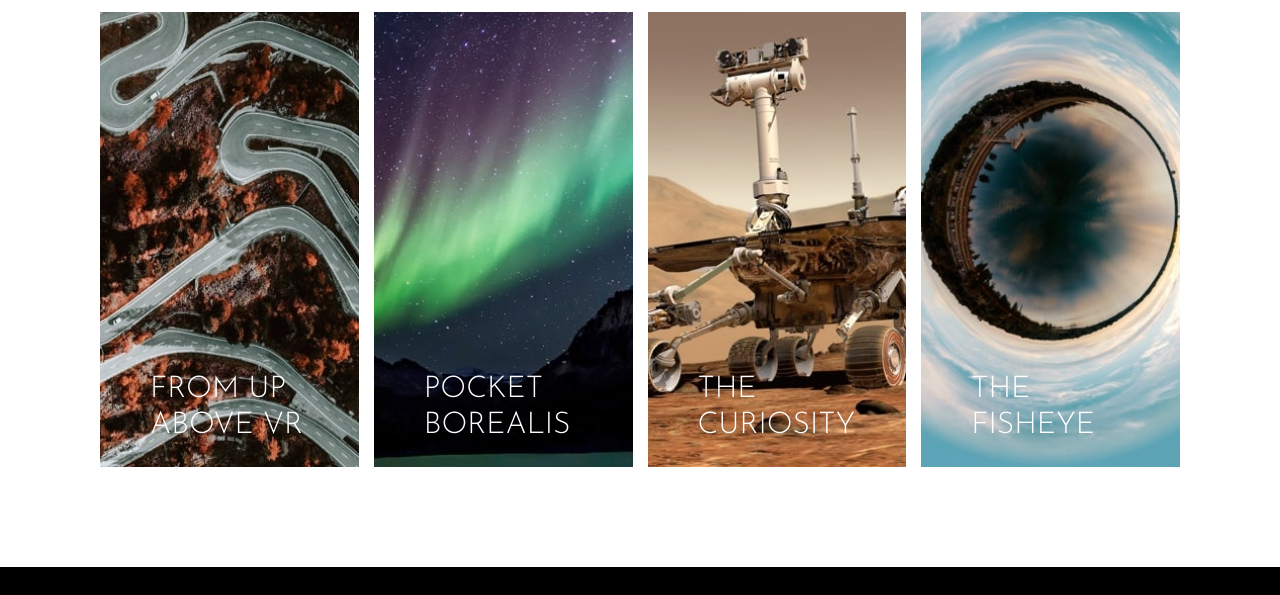
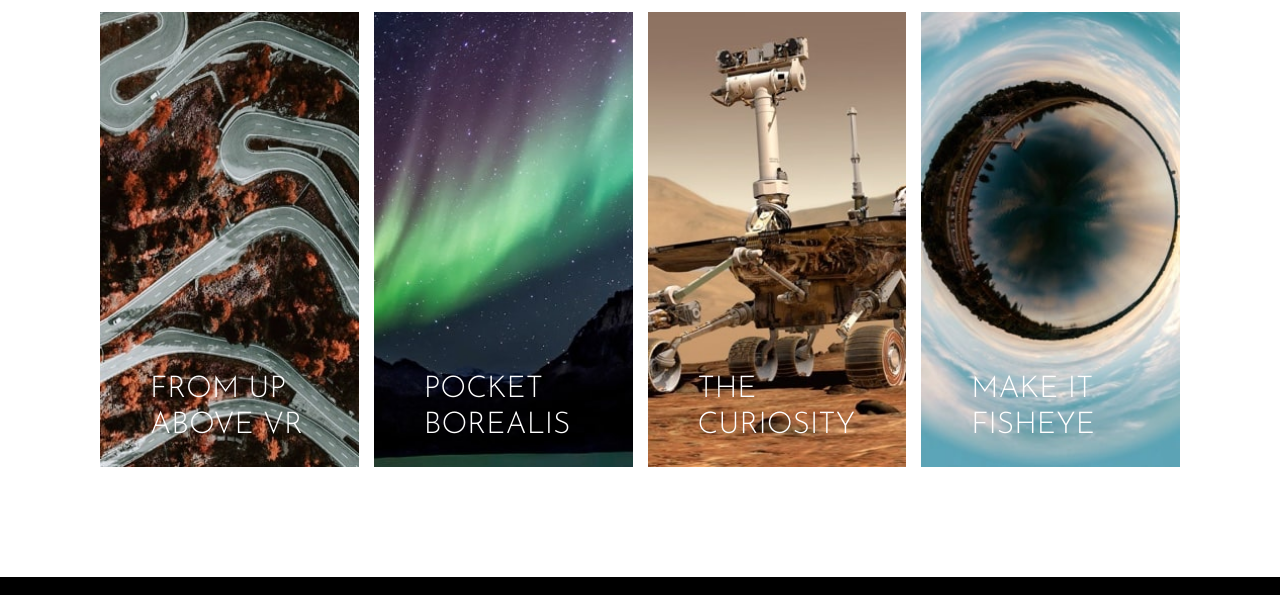
Before and after one commit to mdsaifurrahman117/Mid-Term-Exam, a plain HTML site: page index.html in a window 1280 px wide. Shown: the part 1930-2525 px from the top of the page. Drawn offline with Linux system fonts and the light colour scheme.

```diff
--- a/index.html
+++ b/index.html
@@ -99,7 +99,7 @@
           </div>
           <div class="image">
             <img src="images/desktop/image-fisheye.jpg" alt="">
-            <h2>THE FISHEYE</h2>
+            <h2>MAKE IT FISHEYE</h2>
           </div>
         </div>
       </div>
--- a/style.css
+++ b/style.css
@@ -135,7 +135,7 @@
 }
 .creations-image {
      display: grid;
-     grid-template-rows: 465px;
+     grid-template-rows: 465px 465px;
      grid-template-columns: repeat(4, 1fr);
      gap: 15px;
 }
```
